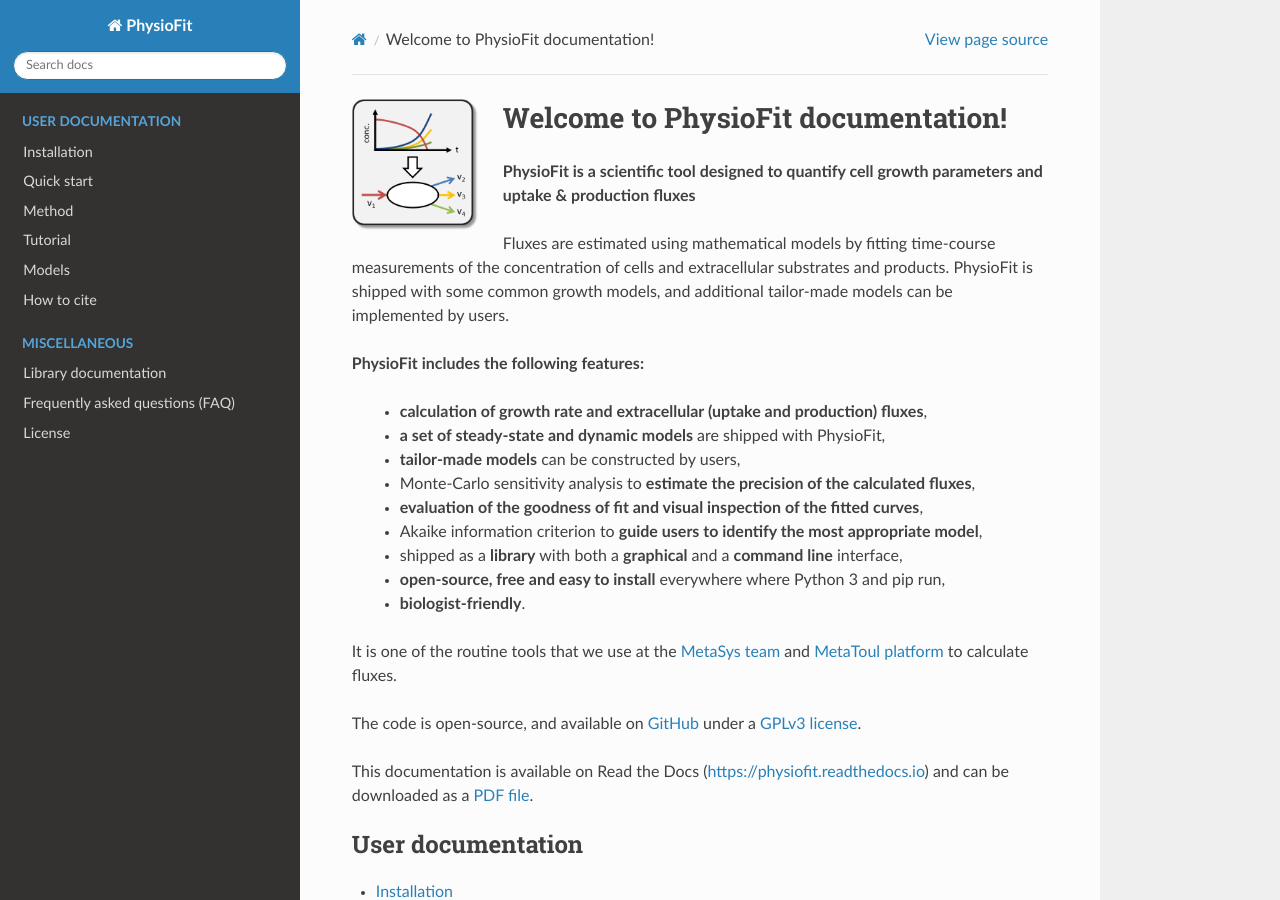
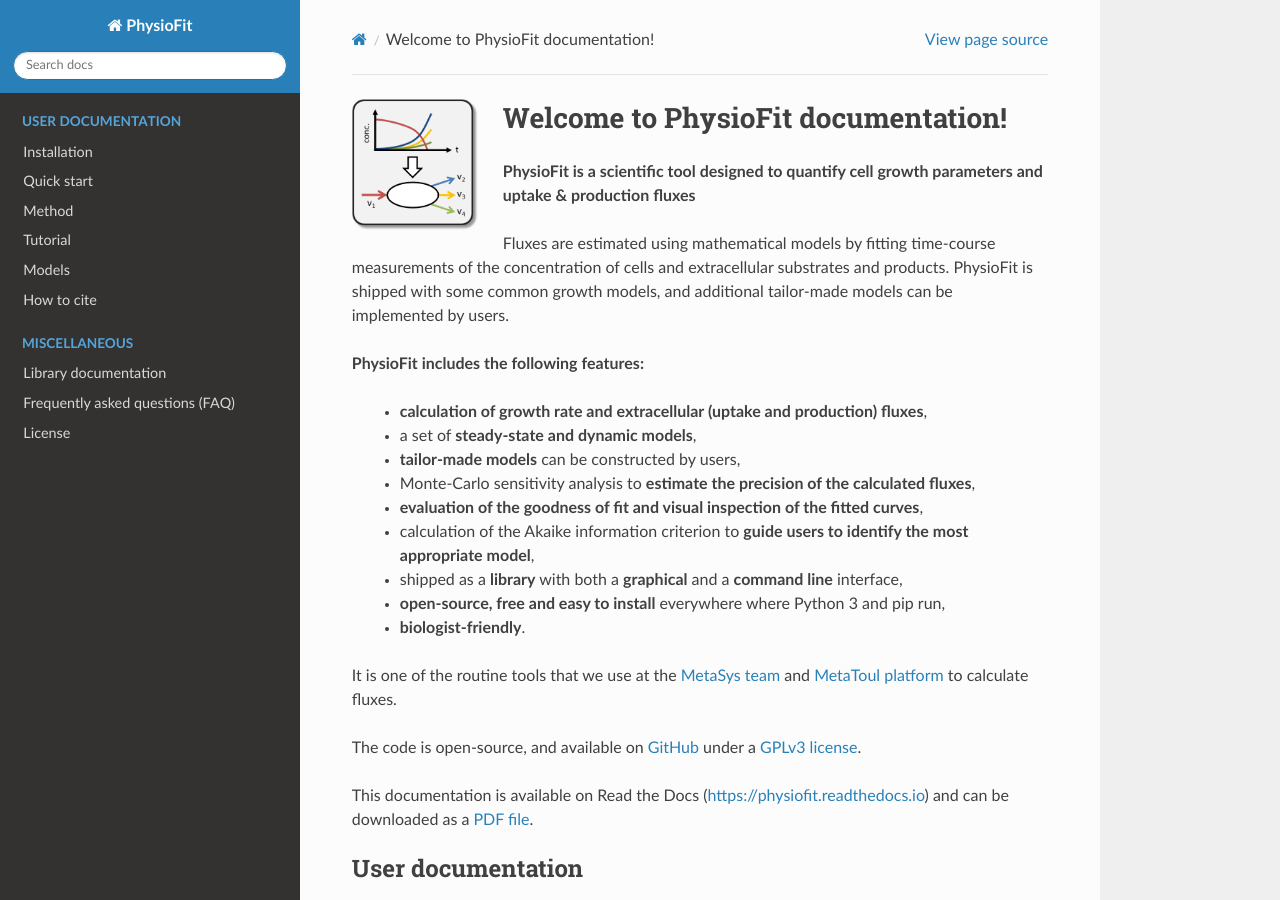
Before and after one commit to MetaSys-LISBP/PhysioFit, a Sphinx documentation site: the page built from docs/index.rst, in a window 1280 px wide and 900 px high. Built offline with Sphinx 7.4.7 and the Read the Docs theme 2.0.0, drawn with Linux system fonts in a browser that asks for light colours.

Commit message:
update doc

```diff
--- a/docs/index.rst
+++ b/docs/index.rst
@@ -19,11 +19,11 @@
 **PhysioFit includes the following features:**
 
    * **calculation of growth rate and extracellular (uptake and production) fluxes**,
-   * **a set of steady-state and dynamic models** are shipped with PhysioFit,
+   * a set of **steady-state and dynamic models**,
    * **tailor-made models** can be constructed by users,
    * Monte-Carlo sensitivity analysis to **estimate the precision of the calculated fluxes**,
    * **evaluation of the goodness of fit and visual inspection of the fitted curves**,
-   * Akaike information criterion to **guide users to identify the most appropriate model**,
+   * calculation of the Akaike information criterion to **guide users to identify the most appropriate model**,
    * shipped as a **library** with both a **graphical** and a **command line** interface,
    * **open-source, free and easy to install** everywhere where Python 3 and pip run,
    * **biologist-friendly**.
```
